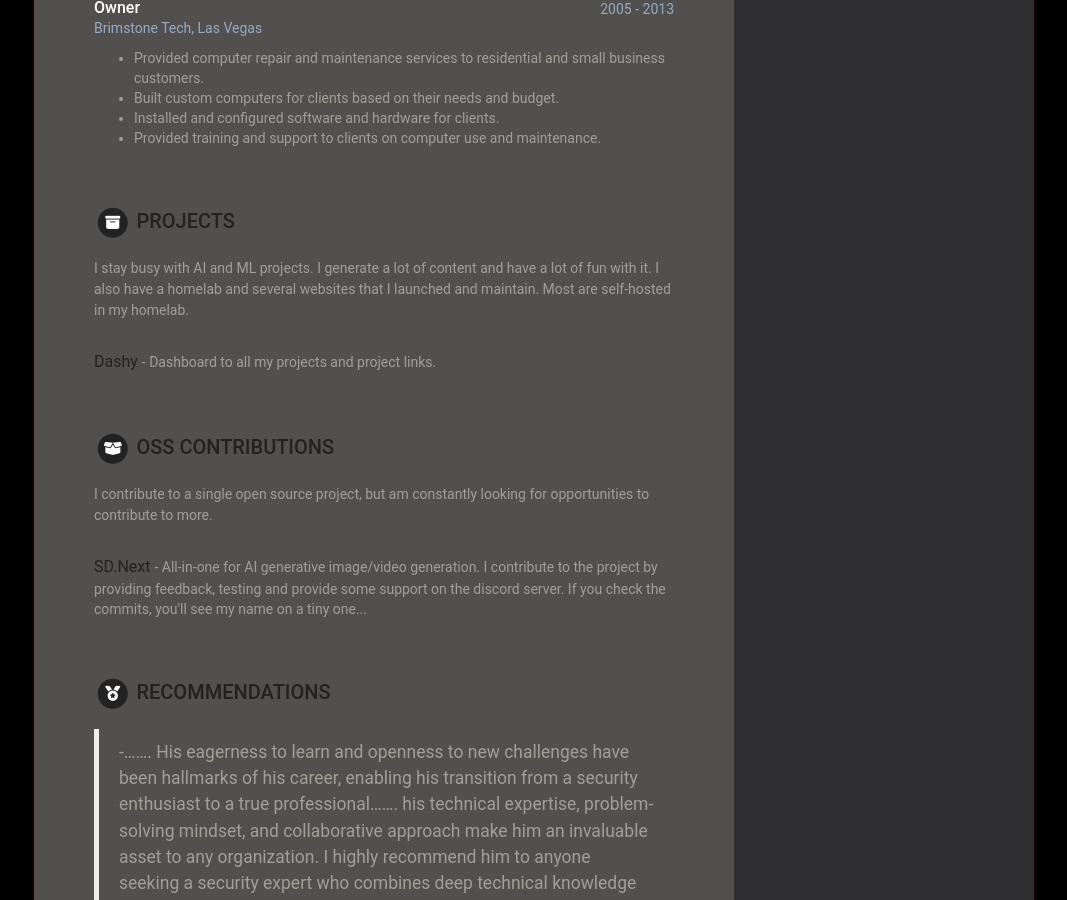
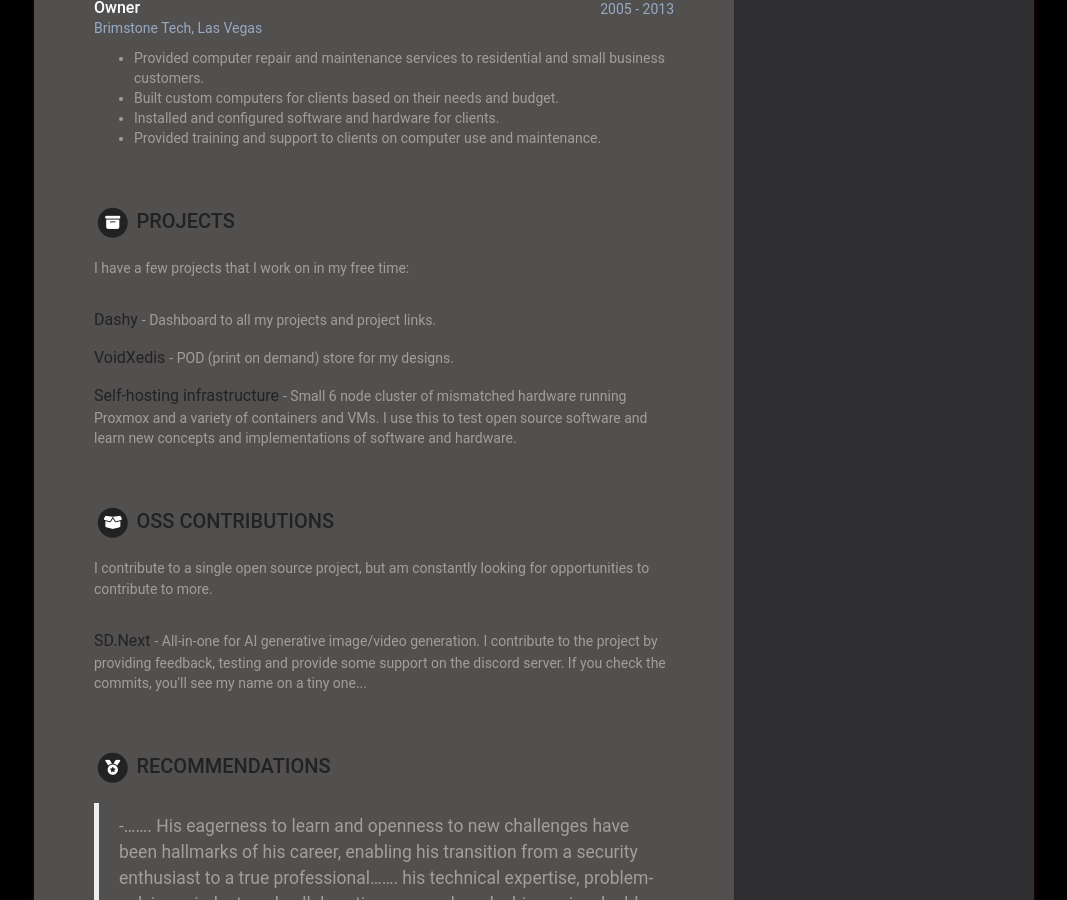
Before and after one commit to xedis/online-cv, a Jekyll site: the page built from index.html, in a window 1280 px wide and 900 px high, scrolled down 2129 px. Shown: the whole window, without its empty margins (106-1173 px from the left). Built offline with Jekyll 4.4.1, drawn with Linux system fonts in a browser that asks for light colours; some of the changed text lies outside the part shown.

Commit message:
updated projects section

```diff
--- a/_data/data.yml
+++ b/_data/data.yml
@@ -48,7 +48,7 @@ sidebar:
         - item: Security Research & CTFs
           link: https://dashy.xedis.net/home/ctf-toolkit
 
-        - item: AI/ML Generative Capabilities
+        - item: AI/ML Projects |
           link: https://links.xedis.me
 
         - item: Family
@@ -56,6 +56,12 @@ sidebar:
 
         - item: Gaming (Warframe, etc)
           link: https://steamcommunity.com/profiles/76561198379290620/
+
+        - item: 3D Printing
+          link: null
+
+        - item: Anime
+          link: https://crunchyroll.com
 
 career-profile:
     title: Career Profile
@@ -139,13 +145,17 @@ experiences:
 projects:
     title: Projects
     intro: >
-      I stay busy with AI and ML projects. I generate a lot of content and have a lot of fun with it.
-      I also have a homelab and several websites that I launched and maintain. Most are self-hosted in my homelab.
-
+      I have a few projects that I work on in my free time:
     assignments:
       - title: Dashy
         link: "https://xedis.net"
         tagline: "Dashboard to all my projects and project links."
+      - title: VoidXedis
+        link: "https://voidxedis.com"
+        tagline: "POD (print on demand) store for my designs."
+      - title: Self-hosting infrastructure
+        link: "https://xedis.net"
+        tagline: "Small 6 node cluster of mismatched hardware running Proxmox and a variety of containers and VMs. I use this to test open source software and learn new concepts and implementations of software and hardware."
 oss:
     title: OSS Contributions
     intro: >
```
